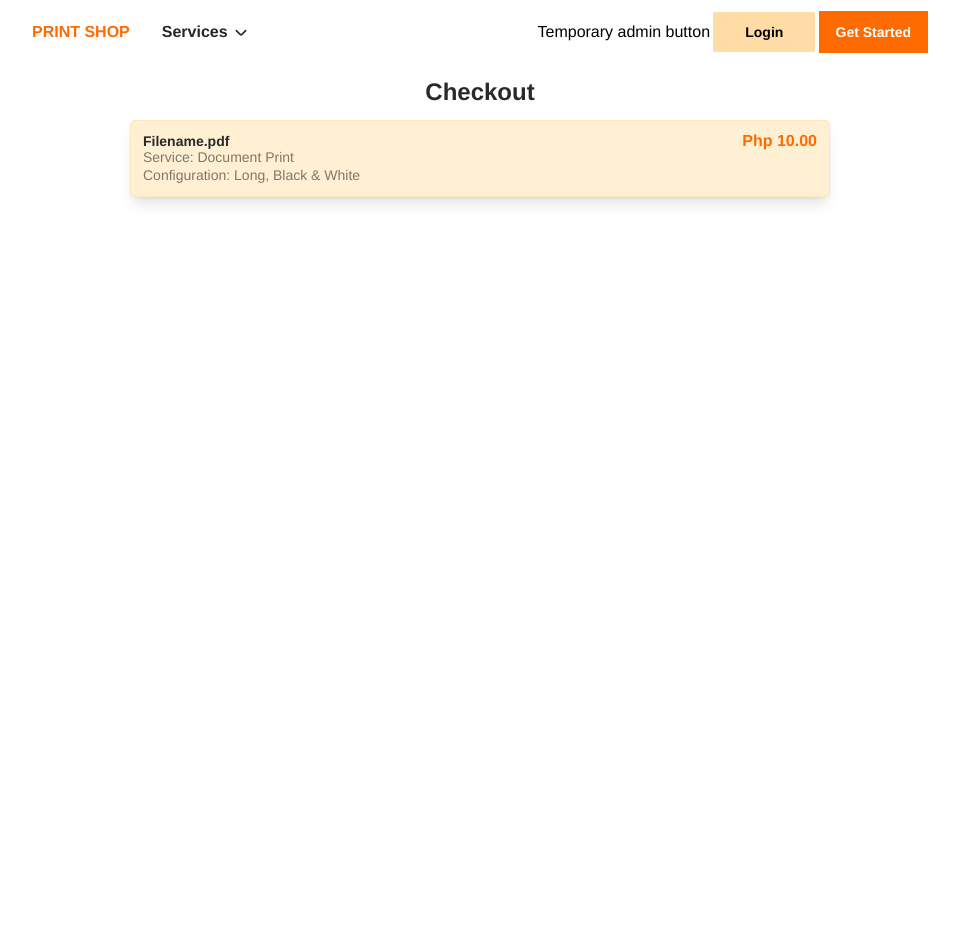
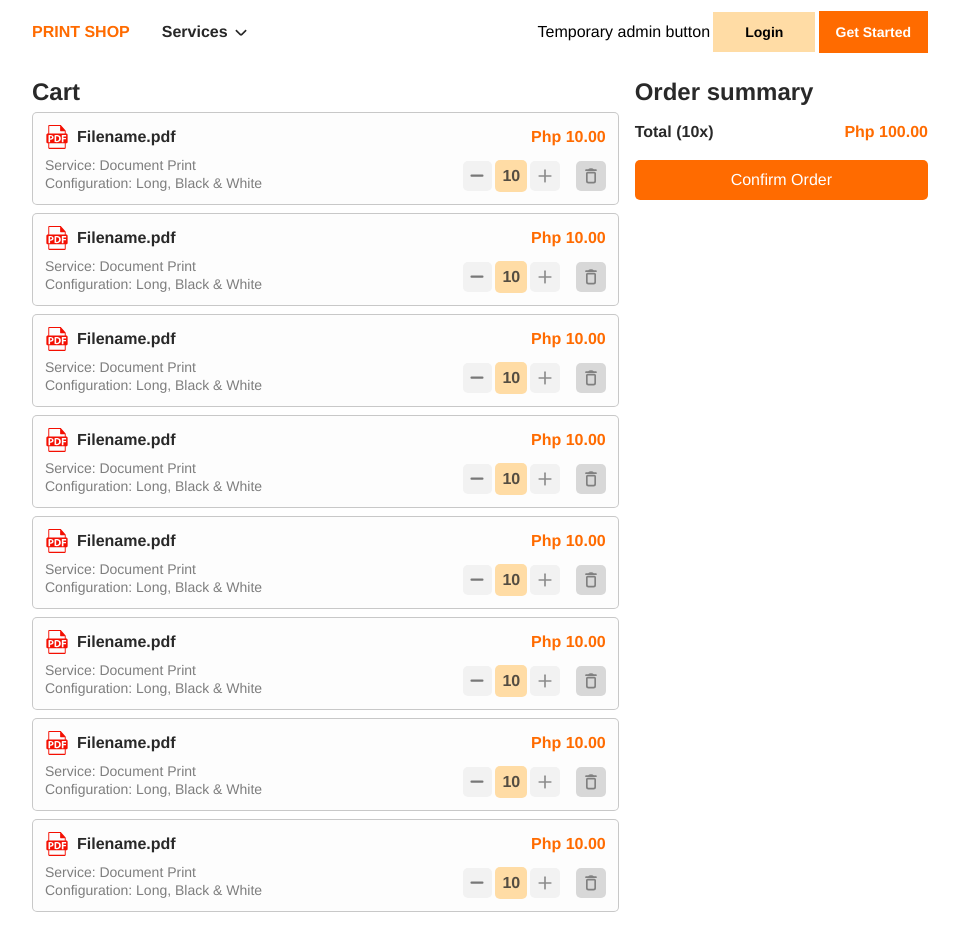
Before and after one commit to GeloyC/printshop, a React (Vite) app in the folder client/: page /checkout in a window 1280 px wide. Shown: the whole page, without its empty margins (160-1119 px from the left). Before the commit the page ends 800 px from the top, so only its background shows below. Built offline with nearby package versions, Linux system fonts and the light colour scheme.

Commit message:
Changed checkout page to Cart and added UI elements to cart page

```diff
--- a/client/src/App.tsx
+++ b/client/src/App.tsx
@@ -8,7 +8,7 @@ import ServiceClient from './pages/client/Service/ServiceClient'
 import ServiceAdmin from './pages/admin/ServiceAdmin'
 import CreateService from './pages/admin/CreateService/CreateService'
 import SelectedService from './pages/admin/SelectedService/SelectedService'
-import Checkout from './pages/client/Checkout/Checkout'
+import Cart from './pages/client/Cart/Cart'
 
 function App() {
 
@@ -18,7 +18,7 @@ function App() {
         <Route element={<ClientLayout />}>
           <Route path="/" element={<Home />} />
           <Route path='/service/slug' element={<ServiceClient />} /> {/* change path to /service/:slug later*/}
-          <Route path='/checkout' element={<Checkout />} />
+          <Route path='/checkout' element={<Cart />} />
         </Route>
 
         <Route element={<AdminLayout />}>
--- /dev/null
+++ b/client/src/pages/client/Cart/Cart.tsx
@@ -0,0 +1,41 @@
+
+// component
+import CartItem from "./CartItem"
+
+
+function Cart () {
+
+    return (
+        <div className="fade-up relative flex items-start w-full py-[1rem] gap-[1rem]">
+
+            <section className="flex flex-2 flex-col items-start w-full h-full pb-[1rem] gap-[0.5rem]">
+                <span className="text-[24px] text-[#292929] font-bold leading-none">Cart</span>
+                {/* Item block */}
+                <CartItem />
+                <CartItem />
+                <CartItem />
+                <CartItem />
+                <CartItem />
+                <CartItem />
+                <CartItem />
+                <CartItem />
+            </section>
+
+            <section className="sticky top-[5rem] flex flex-1 flex-col gap-[0.5rem]">
+                <span className="text-[24px] text-[#292929] font-bold leading-none">Order summary</span>
+
+                <div className="flex items-center justify-between py-[0.5rem]">
+                    <span className="text-[16px] text-[#292929] font-bold">Total (10x)</span>
+                    <span className="text-[16px] text-[#ff6b00] font-bold">Php 100.00</span>
+                </div>
+
+                <button className="bg-[#ff6b00] hover:bg-[#cc4c02] active:bg-[#ff6b00] w-full py-[0.5rem] rounded-[5px] cursor-pointer transition-all duration-200">
+                    <span className="text-[16px] text-[#fff]">Confirm Order</span>
+                </button>
+            </section>
+
+        </div>
+    )
+}
+
+export default Cart
--- /dev/null
+++ b/client/src/pages/client/Cart/CartItem.tsx
@@ -0,0 +1,57 @@
+
+
+// icons
+import Delete from '/src/assets/icon/delete_v2.svg?react'
+import Add from '/src/assets/icon/add.svg?react'
+import Subtract from '/src/assets/icon/subtract.svg?react'
+import PDFIcon from '/src/assets/icon/pdf-icon.svg?react'
+import DOCXIcon from '/src/assets/icon/word-icon.svg?react'
+
+
+function CartItem () {
+
+    return (
+        <div className="flex flex-col w-full p-[0.75rem] gap-[0.5rem] bg-[#f2f2f2]/20 border border-[#292929]/25 rounded-[5px]">
+            <div className="flex items-center justify-between w-full">
+                <div className="flex items-center gap-[0.5rem]">
+                    {/* conditionally display icon for pdf or docx file based on file extension later */}
+                    <PDFIcon className='size-6' color="#F40F02" />
+                    {/* <DOCXIcon className='size-6' color='#1B5EBE' /> */}
+
+                    <span className="text-[16px] text-[#292929] font-bold leading-none">Filename.pdf</span>
+                </div>
+
+                <span className="text-[16px] font-bold text-[#ff6b00] leading-none">Php 10.00</span>
+            </div>
+
+            <div className="flex items-end justify-between w-full">
+                <div className="flex flex-col w-full">
+                    <span className="text-[14px] opacity-50 leading-tight">Service: Document Print</span>
+                    <span className="text-[14px] opacity-50 leading-tight">Configuration: Long, Black & White</span>
+                </div>
+
+                {/* add quantity and delete button */}
+
+                <div className="flex items-center gap-[1rem]">
+                    <div className='flex items-center gap-[0.2rem]'>
+                        <button className='group cursor-pointer bg-[#f2f2f2] p-[0.3rem] rounded-[5px]'>
+                            <Subtract className="size-5 opacity-50 group-hover:opacity-100 group-active:opacity-50" color='#292929'/>
+                        </button>
+                        <div className='flex items-center justify-center p-[0.5rem] w-[2rem] bg-[#ffdca5] rounded-[5px]'>
+                            <span className='text-[16px] text-[#292929]/80 font-bold leading-none'>10</span>
+                        </div>
+                        <button className='group cursor-pointer bg-[#f2f2f2] p-[0.3rem] rounded-[5px]'>
+                            <Add className="size-5 opacity-50 group-hover:opacity-100 group-active:opacity-50" color='#292929'/>
+                        </button>
+                    </div>
+
+                    <button className='group cursor-pointer p-[0.3rem] bg-[#404040]/20 hover:bg-[#ffc36d] active:bg-[#404040]/20 rounded-[5px] transition-all duration-100'>
+                        <Delete className='size-5 opacity-50 group-hover:opacity-100 group-active:opacity-50' color='#292929'/>
+                    </button>
+                </div>
+            </div>
+        </div>
+    )
+}
+
+export default CartItem
--- a/client/src/pages/client/Checkout/Checkout.tsx
+++ /dev/null
@@ -1,36 +0,0 @@
-
-function Checkout () {
-
-    return (
-        <div className="flex flex-col items-center w-full h-full py-[1rem] gap-[1rem]">
-            <span className="text-[24px] text-[#292929] font-bold leading-none">Checkout</span>
-
-            <section className="flex flex-col items-center w-[700px] gap-[0.5rem]">
-
-                {/* Item block */}
-                <div className="flex flex-col w-full p-[0.75rem] bg-[#fff0d3] border border-[#ffdca5]/50 rounded-[5px] shadow-lg">
-
-                    <div className="flex items-center justify-between w-full">
-                        <div className="flex items-center gap-[0.5rem]">
-                            {/* conditionally display icon for pdf or docx file based on file extension later */}
-                            <span className="text-[14px] text-[#292929] font-bold leading-none">Filename.pdf</span>
-                        </div>
-
-                        <span className="text-[16px] font-bold text-[#ff6b00] leading-none">Php 10.00</span>
-                    </div>
-
-                    <div className="flex items-end justify-between w-full">
-                        <div className="flex flex-col w-full">
-                            <span className="text-[14px] opacity-50 leading-tight">Service: Document Print</span>
-                            <span className="text-[14px] opacity-50 leading-tight">Configuration: Long, Black & White</span>
-                        </div>
-
-                        {/* add quantity and delete button */}
-                    </div>
-                </div>
-            </section>
-        </div>
-    )
-}
-
-export default Checkout
--- a/client/src/pages/client/Home/ServiceList.tsx
+++ b/client/src/pages/client/Home/ServiceList.tsx
@@ -6,9 +6,6 @@ function ServiceList () {
     return (
         <div className="grid grid-cols-4 w-full py-[2rem]">
             <ServiceItem />
-            <ServiceItem />
-            <ServiceItem />
-            <ServiceItem />
         </div>
     )
 }
```
Also changed, not shown: client/src/assets/icon/delete_v2.svg, client/src/assets/icon/subtract.svg (added).
